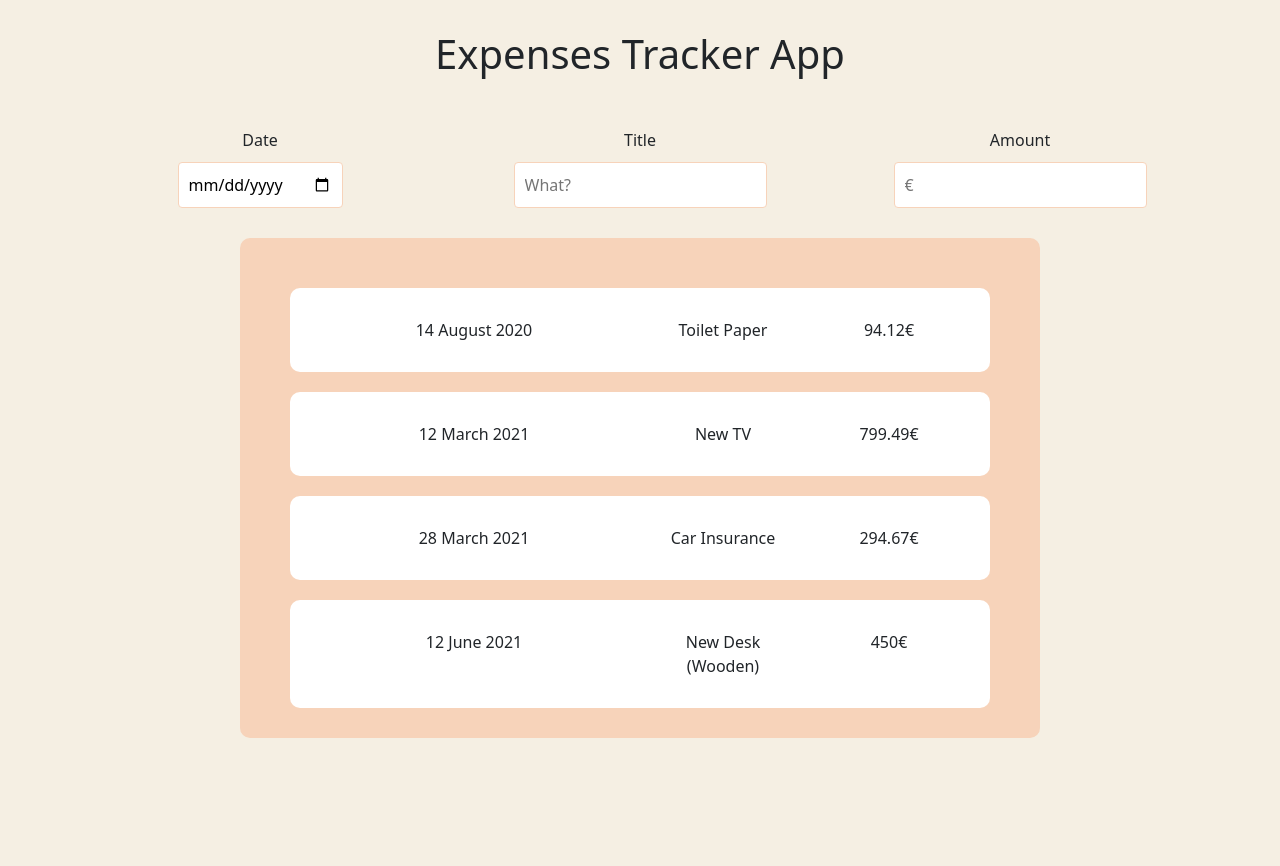
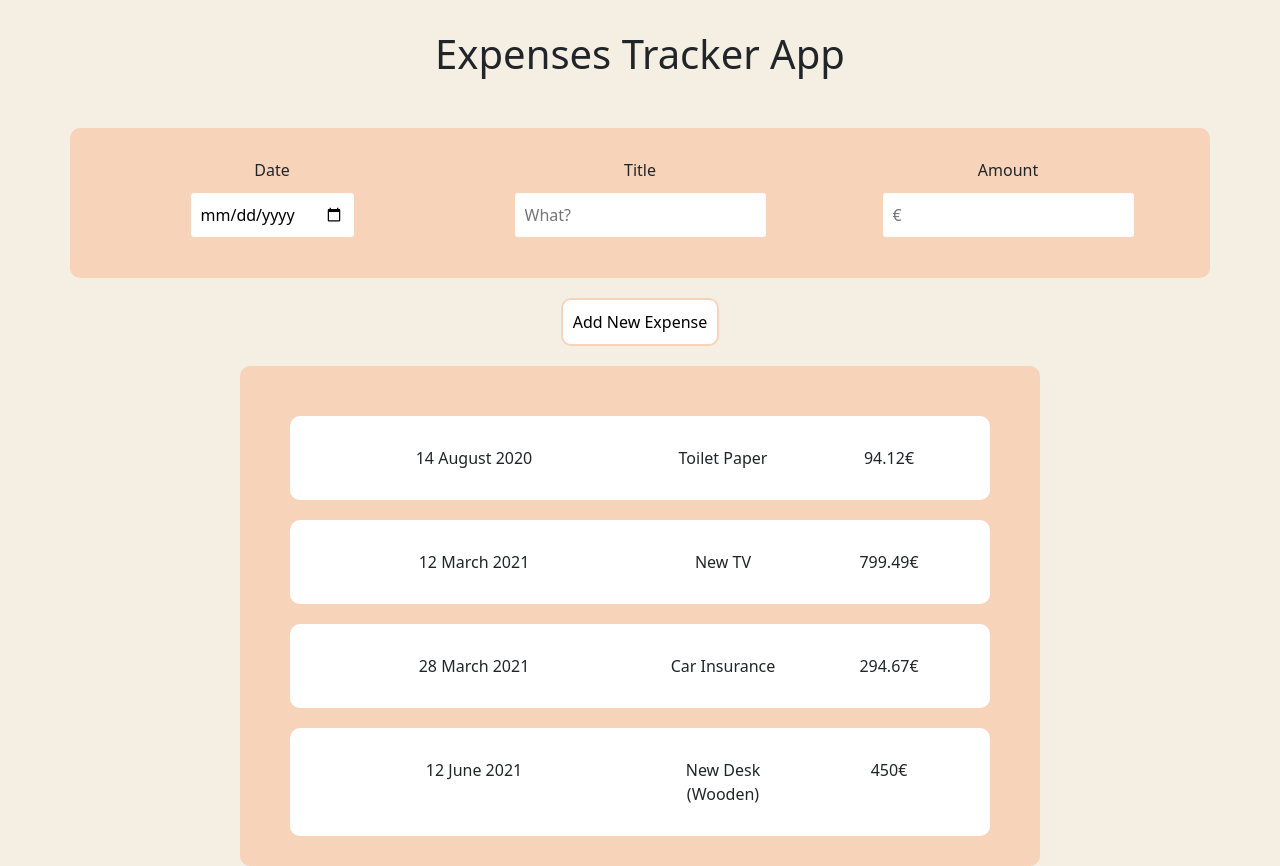
Before and after one commit to marchalseverine/react-expense-tracker, a React (Create React App) app: page / in a window 1280 px wide. Before the commit the page ends 800 px from the top, so only its background shows below. Built offline with nearby package versions, Linux system fonts and the light colour scheme.

Commit message:
Added form button and style form

```diff
--- a/src/components/NewExpenses/ExpenseForm.js
+++ b/src/components/NewExpenses/ExpenseForm.js
@@ -26,6 +26,11 @@ export default function ExpenseForm() {
           </div>
         </div>
       </div>
+      <div className="new-expense__action">
+        <button className="new-expense-button" type="submit">
+          Add New Expense
+        </button>
+      </div>
     </form>
   );
 }
--- a/src/components/NewExpenses/NewExpenses.css
+++ b/src/components/NewExpenses/NewExpenses.css
@@ -1,6 +1,9 @@
 .expense-form {
   text-align: center;
   margin-top: 50px;
+  background-color: #f7d3ba;
+  padding: 30px;
+  border-radius: 10px;
 }
 .expense___control___date,
 .expense___control___title,
@@ -13,3 +16,13 @@ input {
   padding: 10px;
   border-radius: 4px;
 }
+
+.new-expense-button {
+  display: block;
+  margin: 0 auto;
+  margin-top: 20px;
+  background-color: white;
+  border: 2px solid #f7d3ba;
+  padding: 10px;
+  border-radius: 10px;
+}
```
